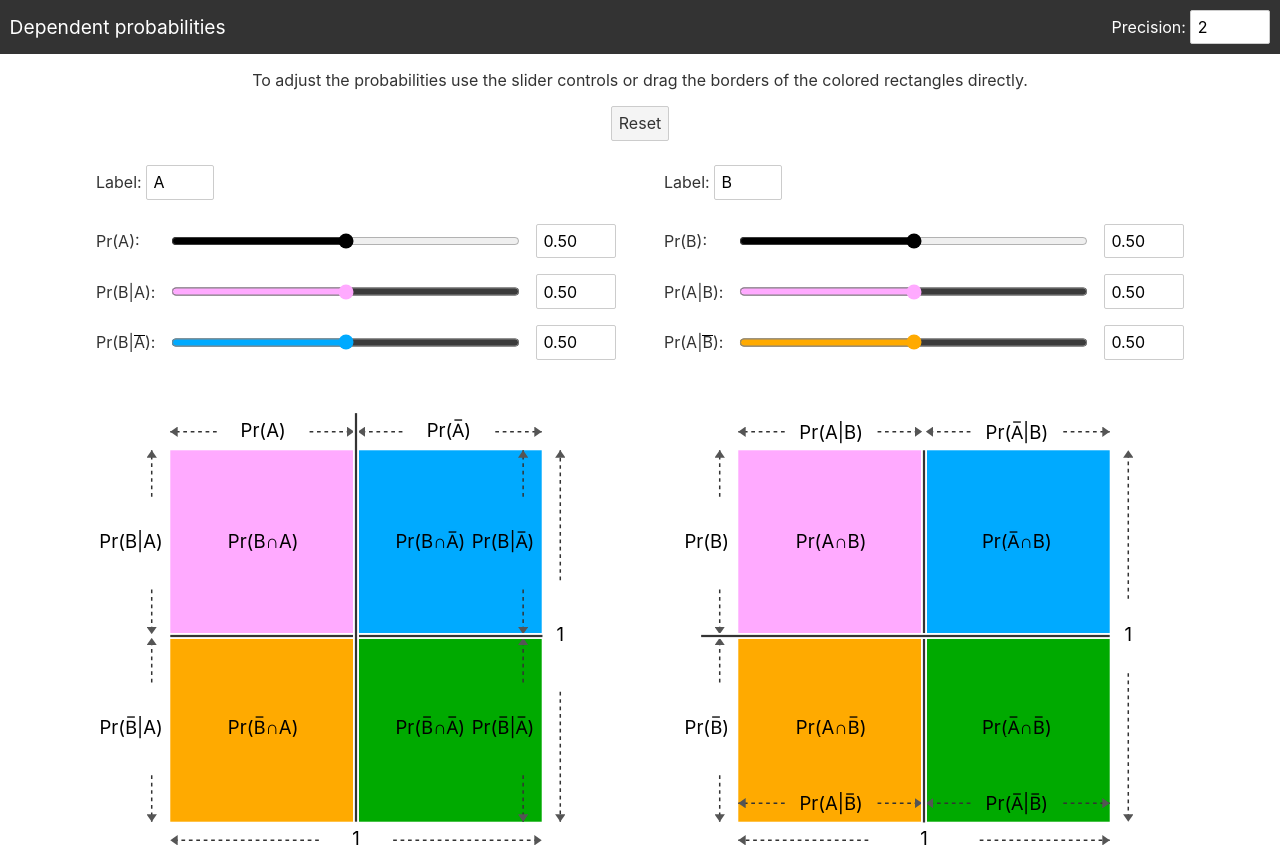
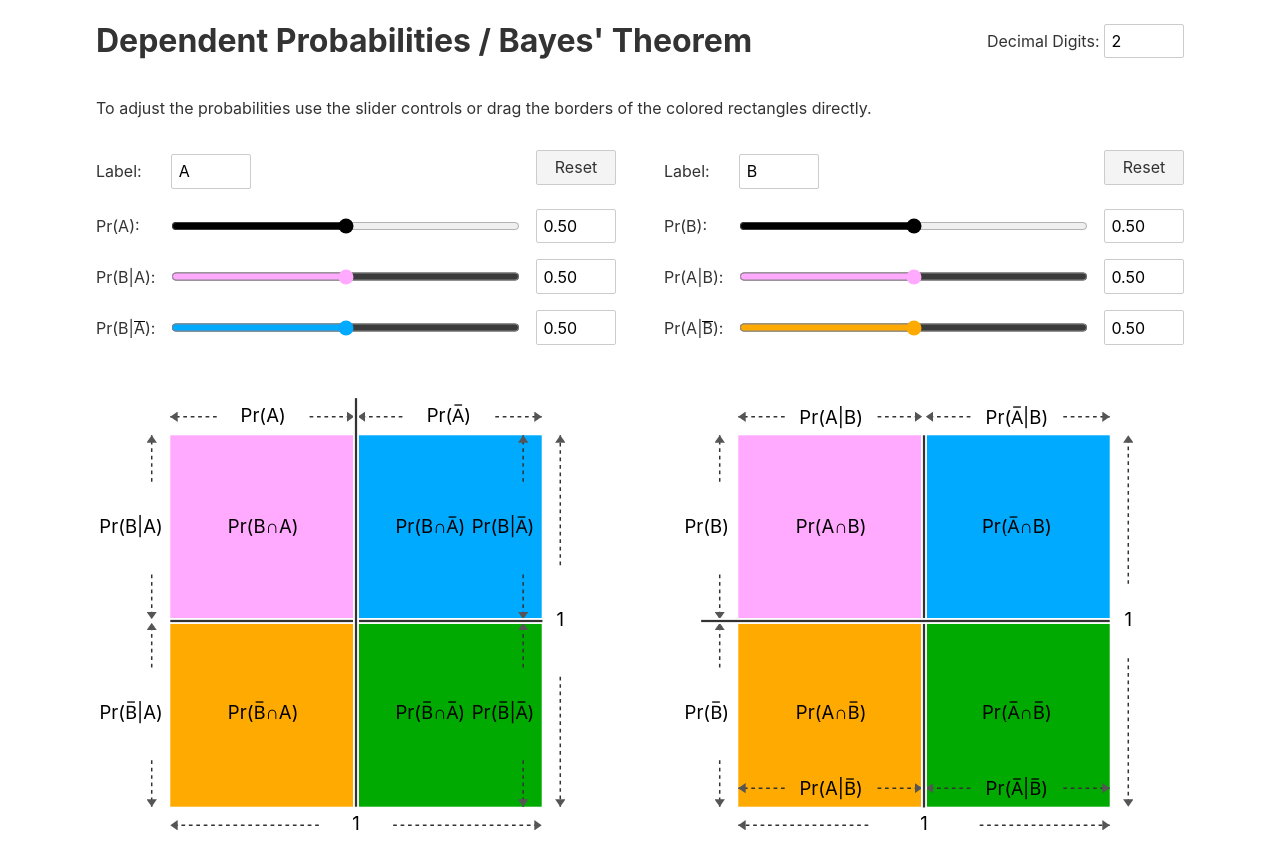
Before and after one commit to laszlokorte/bayes-theorem, a Svelte app: page / in a window 1280 px wide. Shown: the top 847 px of the page. Built offline with nearby package versions, Linux system fonts and the light colour scheme.

Commit message:
add readme

```diff
--- a/public/index.html
+++ b/public/index.html
@@ -28,7 +28,7 @@
 
 	</div>
 
-	<div style="box-sizing:  border-box; max-width: 60em; margin: auto; padding: 0 1em">
+	<div style="box-sizing:  border-box; max-width: 70em; margin: auto; padding: 0 1em 5em">
 		<h2>Dependent probabilities explained geometrically</h2>
 
 		<p>
--- a/src/App.svelte
+++ b/src/App.svelte
@@ -100,6 +100,11 @@
 		margin: 0;
 	}
 
+	input[type=text] {
+		width: 5em;
+		margin: 0;
+	}
+
 	.titel-bar {
 		margin: 0;
 		padding: 0;
@@ -129,29 +134,29 @@
 		display: inline-block;
 	}
 </style>
-
-<div class="titel-bar">
-	Dependent probabilities
+<div style="box-sizing:  border-box; max-width: 70em; margin: auto; padding: 0 1em">
+<div style="display: flex; align-items: center; justify-content: space-between;">
+	<h1>Dependent Probabilities / Bayes&apos; Theorem</h1>
 
 	<span style="font-size: 1rem; font-weight: normal;">
-		Precision:
+		Decimal Digits:
 		<input type="number" size="3" bind:value={fractionDigits} min="2" max="3">
 	</span>
+
 </div>
 
-<p style="text-align: center;">
+<p>
 	To adjust the probabilities use the slider controls or drag the borders of the colored rectangles directly.
 </p>
 
-<center>
-	<button class="reset" on:click={reset}>Reset</button>
-</center>
-
+</div>
 <div class="container">
 	<div>
 		<div class="slider-container" data-tree={JSON.stringify(probTree)}>
-<label style="grid-column: 1 / -1; justify-self: start;">
-Label: <input required type="text" maxlength="1" size="1" value={probTree.labels[0]} on:input={(evt) => {probTree.labels[0] = evt.currentTarget.value || 'A'}} placeholder="A"></label>
+<label for="label_a">Label: </label>
+<input id="label_a" style="justify-self: start;" required type="text" maxlength="1" size="1" value={probTree.labels[0]} on:input={(evt) => {probTree.labels[0] = evt.currentTarget.value || 'A'}} placeholder="A">
+	<button class="reset" on:click={reset}>Reset</button>
+
 <span>Pr({probTree.labels[0]}):</span>
 <input style="accent-color:black" type="range" min="0" step={Math.pow(10,-fractionDigits)} max="1" value={(probTree.self).toFixed(fractionDigits)} on:input={(evt) => setProbabilities(JSON.parse(evt.currentTarget.parentNode.dataset.tree), 'self', evt.currentTarget.valueAsNumber)} />
 <input length="4" type="number" min="0" step={Math.pow(10,-fractionDigits)} max="1" value={(probTree.self).toFixed(fractionDigits)} on:input={(evt) => setProbabilities(JSON.parse(evt.currentTarget.parentNode.dataset.tree), 'self', evt.currentTarget.valueAsNumber)} />
@@ -169,8 +174,10 @@ Label: <input required type="text" maxlength="1" size="1" value={probTree.labels
 
 <div>
 	<div class="slider-container" data-tree={JSON.stringify(transposed)}>
-		<label style="grid-column: 1 / -1; justify-self: start;">
-Label: <input required type="text" maxlength="1" size="1" value={probTree.labels[1]} on:input={(evt) => {probTree.labels[1] = evt.currentTarget.value || 'B'}} placeholder="B"></label>
+		<label for="label_b">
+Label:</label> <input id="label_b" style="justify-self: start;" required type="text" maxlength="1" size="1" value={probTree.labels[1]} on:input={(evt) => {probTree.labels[1] = evt.currentTarget.value || 'B'}} placeholder="B">
+
+	<button class="reset" on:click={reset}>Reset</button>
 <span>Pr({transposed.labels[0]}): </span>
 <input style="accent-color:#000" type="range" min="0" step={Math.pow(10,-fractionDigits)} max="1" value={(transposed.self).toFixed(fractionDigits)} on:input={(evt) => setTransposed(JSON.parse(evt.currentTarget.parentNode.dataset.tree), 'self', evt.currentTarget.valueAsNumber)} />
 <input length="4" type="number" min="0" step={Math.pow(10,-fractionDigits)} max="1" value={(transposed.self).toFixed(fractionDigits)} on:input={(evt) => setTransposed(JSON.parse(evt.currentTarget.parentNode.dataset.tree), 'self', evt.currentTarget.valueAsNumber)} />
--- a/src/Chart.svelte
+++ b/src/Chart.svelte
@@ -229,11 +229,17 @@
 	<rect pointer-events="all" on:wheel={wheel} data-child="true" fill="none" x="0" y="0" width={probTree.self*1000} height={1000} />
 	<rect pointer-events="all" on:wheel={wheel} data-child="false" fill="none" x={probTree.self*1000} y="0" width={(1-probTree.self)*1000} height={1000} />
 
-	<rect on:wheel={wheel} style="cursor: row-resize;" stroke-width="10" paint-order="stroke" stroke="#fff" fill="#333" y={probTree.children[0]*(1000-6)} x="0" height="6" width={probTree.self*1000-5} on:mousedown={dragStart} data-child="true" class:dragging={dragTrueChild} />
+	<rect stroke-width="10" paint-order="stroke" stroke="#fff" fill="#333" y={probTree.children[0]*(1000-6)} x="0" height="6" width={probTree.self*1000-5}  class:dragging={dragTrueChild} />
 
-	<rect on:wheel={wheel} style="cursor: row-resize;" stroke-width="10" paint-order="stroke" stroke="#fff" fill="#333" y={probTree.children[1]*(1000-6)} x={probTree.self*(1000-6)+5} height="6" width={(1-probTree.self)*1000} on:mousedown={dragStart} data-child="false" class:dragging={dragFalseChild} />
+	<rect stroke-width="10" paint-order="stroke" stroke="#fff" fill="#333" y={probTree.children[1]*(1000-6)} x={probTree.self*(1000-6)+5} height="6" width={(1-probTree.self)*1000}  class:dragging={dragFalseChild} />
 
-	<rect style="cursor: col-resize;" stroke-width="10" paint-order="stroke" stroke="#fff" fill="#333" x={probTree.self*(1000-6)} y="-100" width="6" height="1100" on:mousedown={dragStart} class:dragging={!dragTrueChild && !dragFalseChild && dragTarget != null} />
+	<rect stroke-width="10" paint-order="stroke" stroke="#fff" fill="#333" x={probTree.self*(1000-6)} y="-100" width="6" height="1100" class:dragging={!dragTrueChild && !dragFalseChild && dragTarget != null} />
+
+	<rect on:wheel={wheel} style="cursor: row-resize;" fill="transparent" pointer-events="all" y={probTree.children[0]*(1000-50)} x="0" height="50" width={probTree.self*1000-5} on:mousedown={dragStart} data-child="true" />
+
+	<rect on:wheel={wheel} style="cursor: row-resize;" fill="transparent" pointer-events="all" y={probTree.children[1]*(1000-50)} x={probTree.self*(1000)+5} height="50" width={(1-probTree.self)*1000} on:mousedown={dragStart} data-child="false" />
+
+	<rect style="cursor: col-resize;" fill="transparent" pointer-events="all" x={probTree.self*(1000-50)} y="-100" width="50" height="1100" on:mousedown={dragStart} />
 
 </svg>
 {:else}
@@ -360,11 +366,17 @@
 	<rect pointer-events="all" on:wheel={wheel} data-child="true" fill="none" x="0" y="0" height={probTree.self*1000} width={1000} />
 	<rect pointer-events="all" on:wheel={wheel} data-child="false" fill="none" y={probTree.self*1000} x="0" height={(1-probTree.self)*1000} width={1000} />
 
-	<rect on:wheel={wheel} style="cursor: col-resize;" stroke-width="10" paint-order="stroke" stroke="#fff" fill="#333" x={probTree.children[0]*(1000-6)} y="0" width="6" height={probTree.self*1000-5} on:mousedown={dragStart}  data-child="true" class:dragging={dragTrueChild}/>
+	<rect stroke-width="10" paint-order="stroke" stroke="#fff" fill="#333" x={probTree.children[0]*(1000-6)} y="0" width="6" height={probTree.self*1000-5} class:dragging={dragTrueChild}/>
 
-	<rect on:wheel={wheel} style="cursor: col-resize;" stroke-width="10" paint-order="stroke" stroke="#fff" fill="#333" x={probTree.children[1]*(1000-6)} y={probTree.self*(1000-6)+5} width="6" height={(1-probTree.self)*1000} on:mousedown={dragStart}  data-child="false" class:dragging={dragFalseChild}/>
+	<rect stroke-width="10" paint-order="stroke" stroke="#fff" fill="#333" x={probTree.children[1]*(1000-6)} y={probTree.self*(1000-6)+5} width="6" height={(1-probTree.self)*1000} class:dragging={dragFalseChild}/>
 
-	<rect style="cursor: row-resize;" stroke-width="10" paint-order="stroke" stroke="#fff" fill="#333" y={probTree.self*(1000-6)} x="-100" height="6" width="1100" on:mousedown={dragStart} class:dragging={!dragTrueChild && !dragFalseChild && dragTarget != null}/>
+	<rect stroke-width="10" paint-order="stroke" stroke="#fff" fill="#333" y={probTree.self*(1000-6)} x="-100" height="6" width="1100" class:dragging={!dragTrueChild && !dragFalseChild && dragTarget != null} />
+
+	<rect on:wheel={wheel} style="cursor: col-resize;" fill="transparent" x={probTree.children[0]*(1000-50)} y="0" width="50" height={probTree.self*1000-5} on:mousedown={dragStart}  data-child="true"/>
+
+	<rect on:wheel={wheel} style="cursor: col-resize;" fill="transparent" x={probTree.children[1]*(1000-50)} y={probTree.self*(1000-5)+5} width="50" height={(1-probTree.self)*1000} on:mousedown={dragStart}  data-child="false" />
+
+	<rect  on:wheel={wheel} style="cursor: row-resize;" fill="transparent" y={probTree.self*(1000-50)} x="-100" height="50" width="1100" on:mousedown={dragStart} />
 
 </svg>
 {/if}
```
Also changed, not shown: preview.png (added), 1 other file (tests, documents, lock files or other folders).
